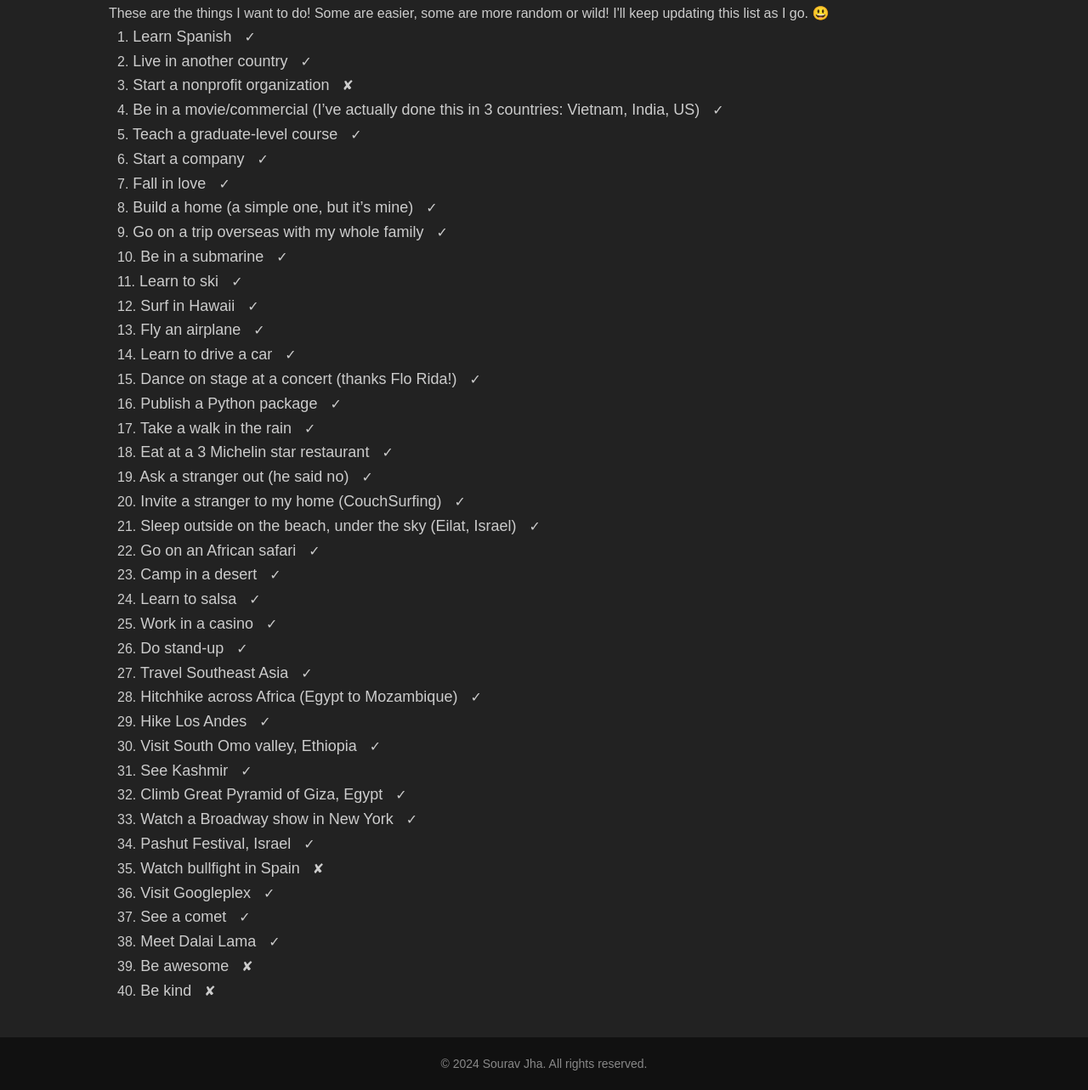
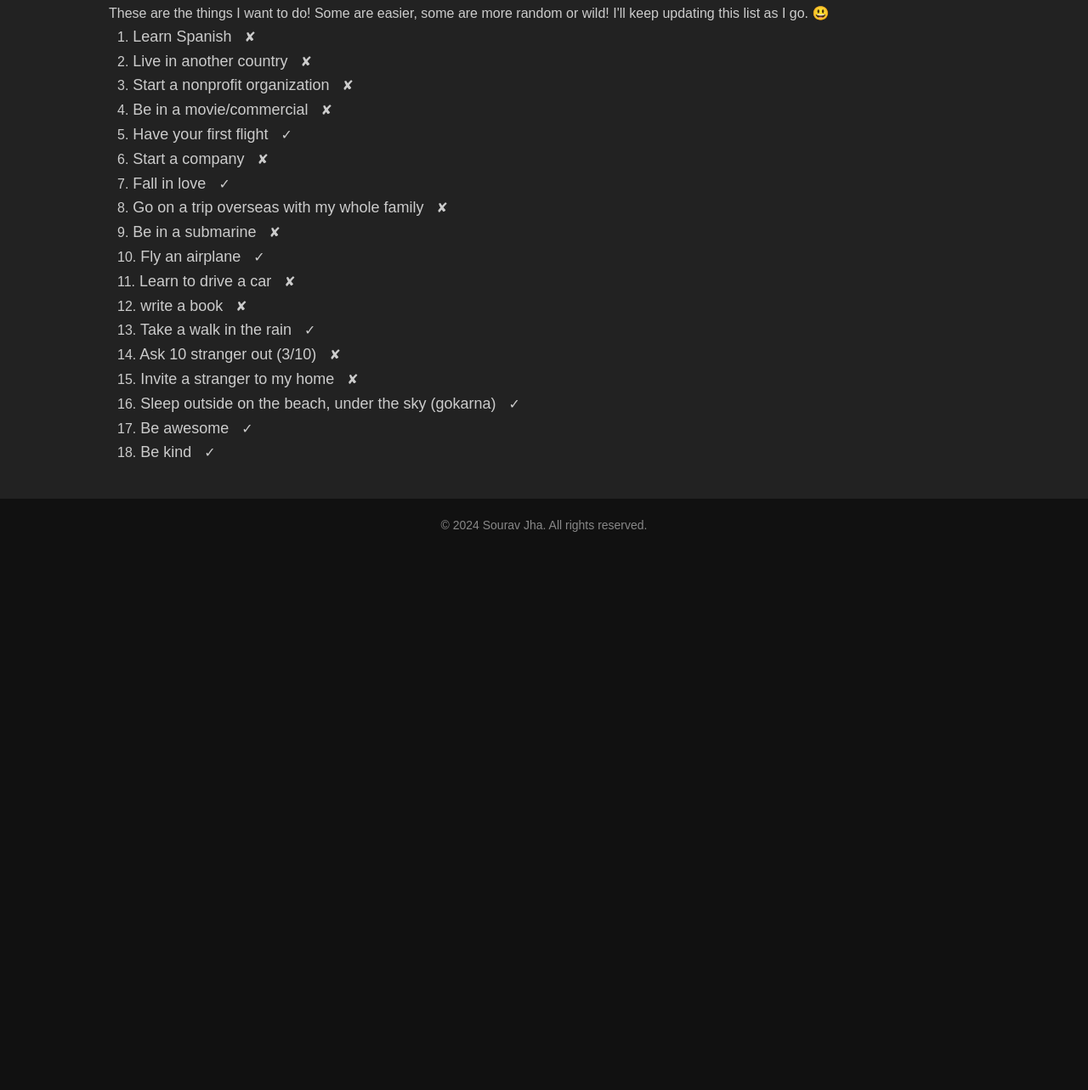
Before and after one commit to souravjha1111/sourav, a plain HTML site: page bucketlist.html in a window 1280 px wide. Shown: the part 180-1463 px from the top of the page at 85% size. After the commit the page ends 830 px from the top, so only its background shows below. Drawn offline with Linux system fonts and the light colour scheme.

Commit message:
Update bucketlist.html

```diff
--- a/bucketlist.html
+++ b/bucketlist.html
@@ -30,46 +30,24 @@
   <script>
     // Define bucket list items as an array of objects
     const bucketList = [
-      { item: "Learn Spanish", done: true },
-      { item: "Live in another country", done: true },
+      { item: "Learn Spanish", done: false },
+      { item: "Live in another country", done: false },
       { item: "Start a nonprofit organization", done: false },
-      { item: "Be in a movie/commercial (I’ve actually done this in 3 countries: Vietnam, India, US)", done: true },
-      { item: "Teach a graduate-level course", done: true },
-      { item: "Start a company", done: true },
+      { item: "Be in a movie/commercial", done: false },
+      { item: "Have your first flight", done: true },
+      { item: "Start a company", done: false },
       { item: "Fall in love", done: true },
-      { item: "Build a home (a simple one, but it’s mine)", done: true },
-      { item: "Go on a trip overseas with my whole family", done: true },
-      { item: "Be in a submarine", done: true },
-      { item: "Learn to ski", done: true },
-      { item: "Surf in Hawaii", done: true },
+      { item: "Go on a trip overseas with my whole family", done: false },
+      { item: "Be in a submarine", done: false },
       { item: "Fly an airplane", done: true },
-      { item: "Learn to drive a car", done: true },
-      { item: "Dance on stage at a concert (thanks Flo Rida!)", done: true },
-      { item: "Publish a Python package", done: true },
+      { item: "Learn to drive a car", done: false },
+      { item: "write a book", done: false },
       { item: "Take a walk in the rain", done: true },
-      { item: "Eat at a 3 Michelin star restaurant", done: true },
-      { item: "Ask a stranger out (he said no)", done: true },
-      { item: "Invite a stranger to my home (CouchSurfing)", done: true },
-      { item: "Sleep outside on the beach, under the sky (Eilat, Israel)", done: true },
-      { item: "Go on an African safari", done: true },
-      { item: "Camp in a desert", done: true },
-      { item: "Learn to salsa", done: true },
-      { item: "Work in a casino", done: true },
-      { item: "Do stand-up", done: true },
-      { item: "Travel Southeast Asia", done: true },
-      { item: "Hitchhike across Africa (Egypt to Mozambique)", done: true },
-      { item: "Hike Los Andes", done: true },
-      { item: "Visit South Omo valley, Ethiopia", done: true },
-      { item: "See Kashmir", done: true },
-      { item: "Climb Great Pyramid of Giza, Egypt", done: true },
-      { item: "Watch a Broadway show in New York", done: true },
-      { item: "Pashut Festival, Israel", done: true },
-      { item: "Watch bullfight in Spain", done: false },
-      { item: "Visit Googleplex", done: true },
-      { item: "See a comet", done: true },
-      { item: "Meet Dalai Lama", done: true },
-      { item: "Be awesome", done: false },
-      { item: "Be kind", done: false }
+      { item: "Ask 10 stranger out (3/10)", done: false },
+      { item: "Invite a stranger to my home", done: false },
+      { item: "Sleep outside on the beach, under the sky (gokarna)", done: true },
+      { item: "Be awesome", done: true },
+      { item: "Be kind", done: true }
     ];
 
     // Function to generate the bucket list items
```
